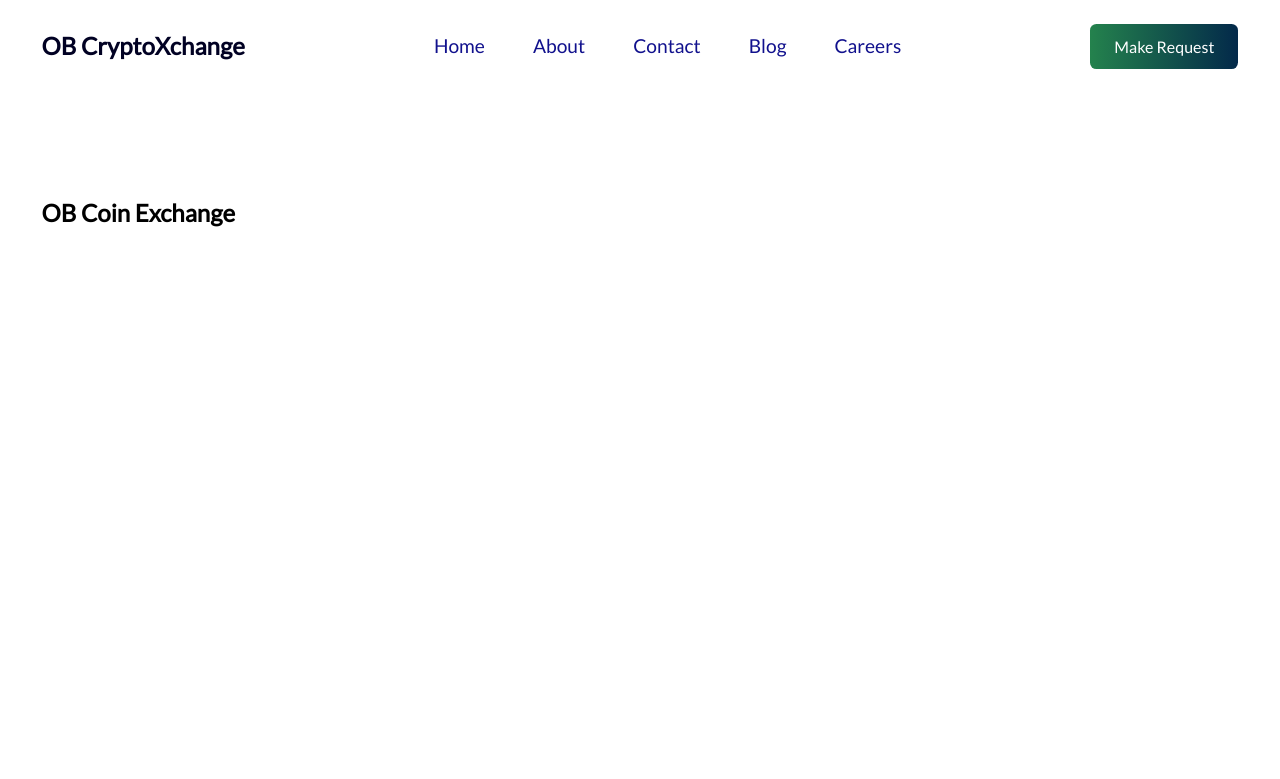
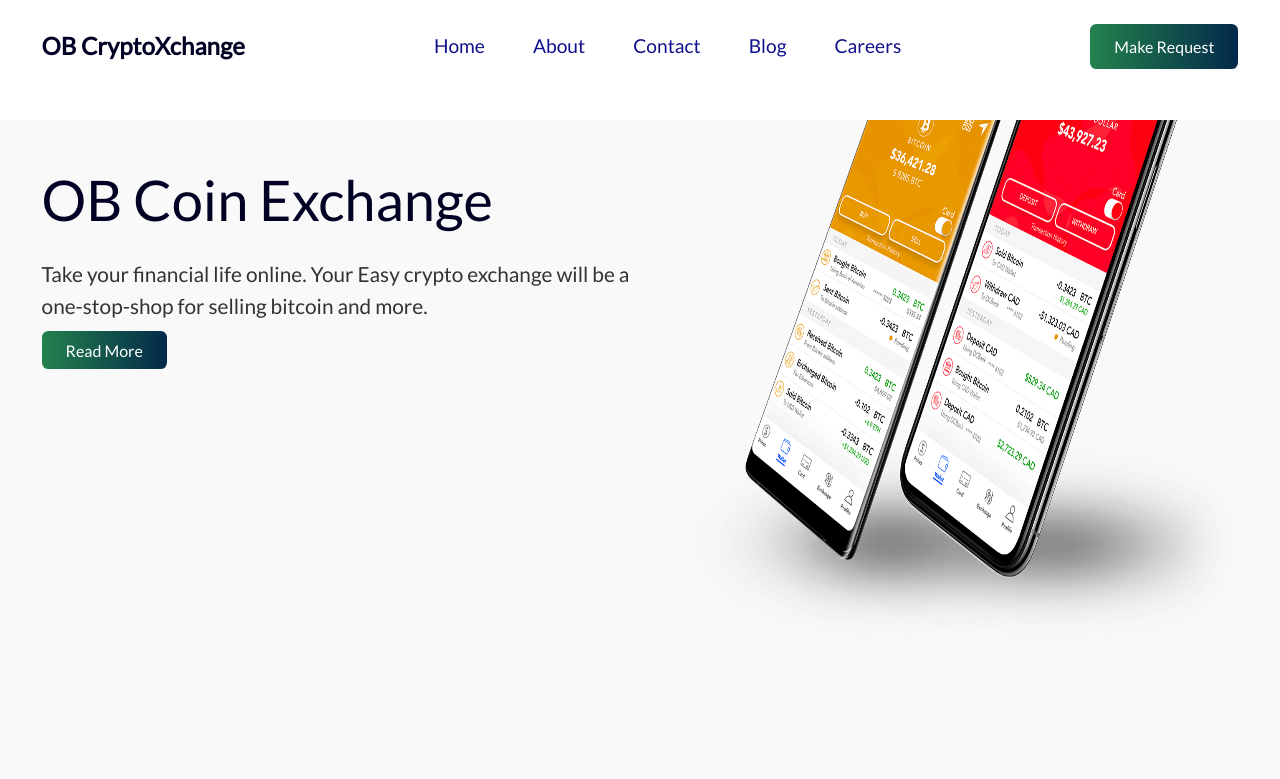
Before and after one commit to nathanielnosa/obxchange, a plain HTML site: page index.html in a window 1280 px wide. Drawn offline with nearby package versions, Linux system fonts and the light colour scheme.

Commit message:
fist commit

```diff
--- a/assets/css/style.css
+++ b/assets/css/style.css
@@ -19,7 +19,8 @@ body{
   width: 100%;
 }
 p{
-  font-size: 1.6rem;
+  font-size: 1.3rem;
+  color: var(--light-black);
 }
 section{
   padding: 5rem 0;
@@ -38,7 +39,7 @@ img{
   --primary-color:#010123;
   --primary-color-light:#11118d;
   --white:#fff;
-  --light-black:#3333;
+  --light-black:#333;
   --black:#000;
   --light-gray:#f9f9f9;
 }
@@ -129,8 +130,53 @@ nav .nav-ul a:hover::before{
 .btn:hover{
   transform: scaleX(1.2);
 }
+
+
+/* :::: Hero :::: */
+.hero-section{
+  width: 100%;
+  background-color: var(--light-gray);
+  height: auto;
+}
+.hero{
+  display: flex;
+  flex-direction: column-reverse;
+}
+.hero-text{
+  text-align: center;
+}
+.hero-text h1 {
+  font-size: 3.5rem;
+  font-weight: normal;
+  color:var(--primary-color);
+  line-height: 4rem;
+}
+.hero-text p{
+  width:60%;
+  margin: 0 auto;
+  line-height: 2rem;
+  margin-bottom: 1rem;
+}
+.hero-img{
+  display: inline-block;
+  text-align: center;
+  height: 38rem;
+}
+.hero-img img{
+  height: 40rem;
+  transform: translateY(-10rem);
+}
+
+
+
+
+/* :::: Header :::: */
+/* :::: Header :::: */
+/* :::: Header :::: */
+
 /* :::: Media Query :::: */
 @media screen and (max-width:832px) {
+  /* :::: Header :::: */
   nav .hamburger{
     display: inline-block;
     position: absolute;
@@ -172,8 +218,31 @@ nav .nav-ul a:hover::before{
     transform: translateY(1%);
   }
 }
-/* :::: Header :::: */
-/* :::: Header :::: */
-/* :::: Header :::: */
-/* :::: Header :::: */
-/* :::: Header :::: */
+/* :::: Media Query  :::: */
+/* :::: Hero  :::: */
+/* :::: Mobile to tablet :::: */
+@media screen and (min-width: 501px) and (max-width:769px){
+  .hero-img{
+    display: inline-block;
+    text-align: center;
+  }
+  .hero-img img{
+    width:70%;
+    height: 30rem;
+  }
+}
+/* :::: Tablet to Laptop :::: */
+@media screen and (min-width: 770px){
+  .hero-section{
+    padding: 3rem 0 1rem 0;
+  }
+  .hero{
+    flex-direction: row;
+  }
+  .hero-text {
+    text-align: start;
+  }
+  .hero-text p{
+    width: 100%;
+  }
+}
--- a/index.html
+++ b/index.html
@@ -47,7 +47,16 @@
   <section class="hero-section">
     <div class="container hero">
       <div class="hero-text">
-        <h1 class="mb-sm">OB Coin Exchange</h1>
+        <h1 class="mb-sm" >OB Coin Exchange</h1>
+        <p class="mb-lg">
+          Take your financial life online. Your Easy
+          crypto exchange will be a one-stop-shop for
+          selling bitcoin and more.
+        </p>
+        <a href="" class="btn">Read More</a>
+      </div>
+      <div class="hero-img">
+        <img src="/assets/img/hero.png" alt="">
       </div>
     </div>
   </section>
```
Also changed, not shown: assets/img/PngItem_3562161.png (added), assets/img/hero.png (added).
